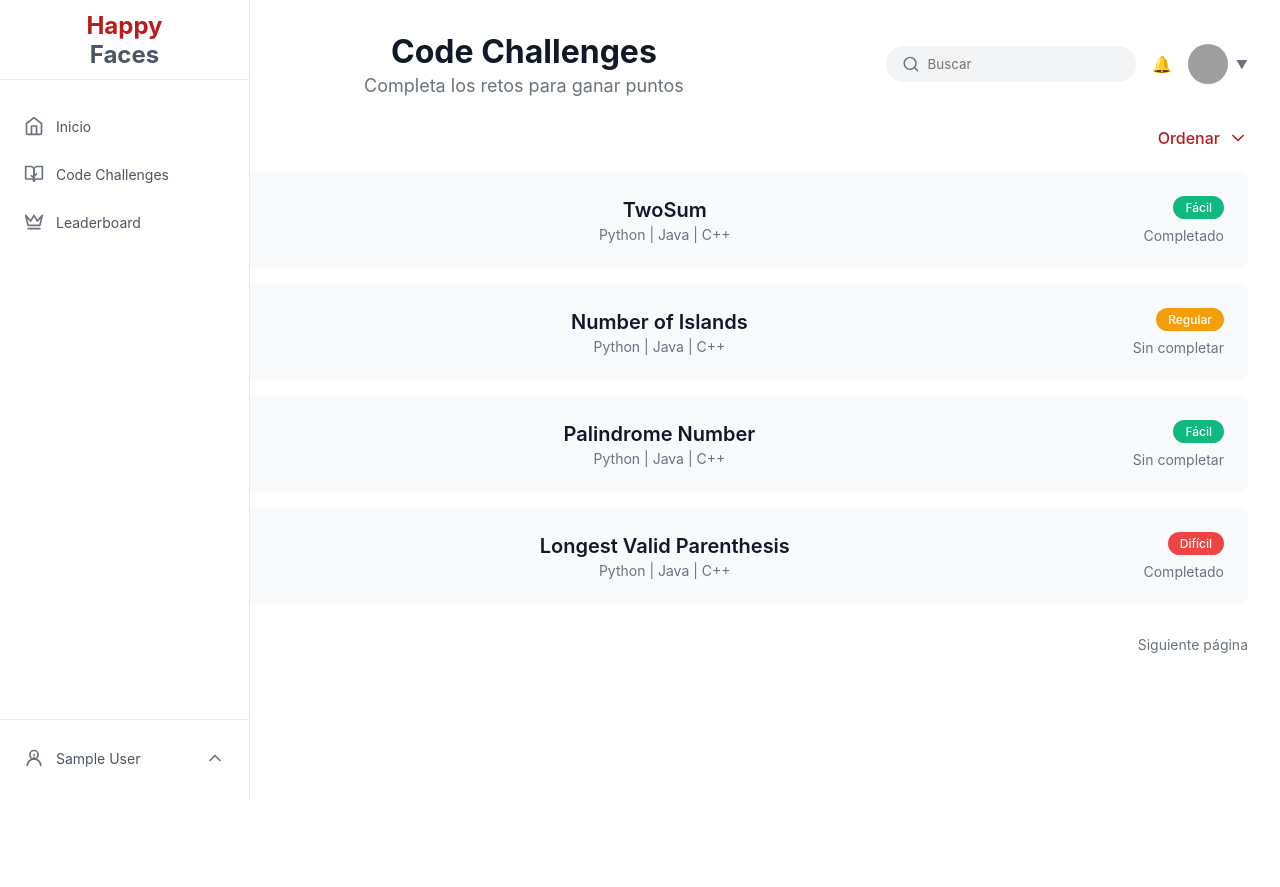
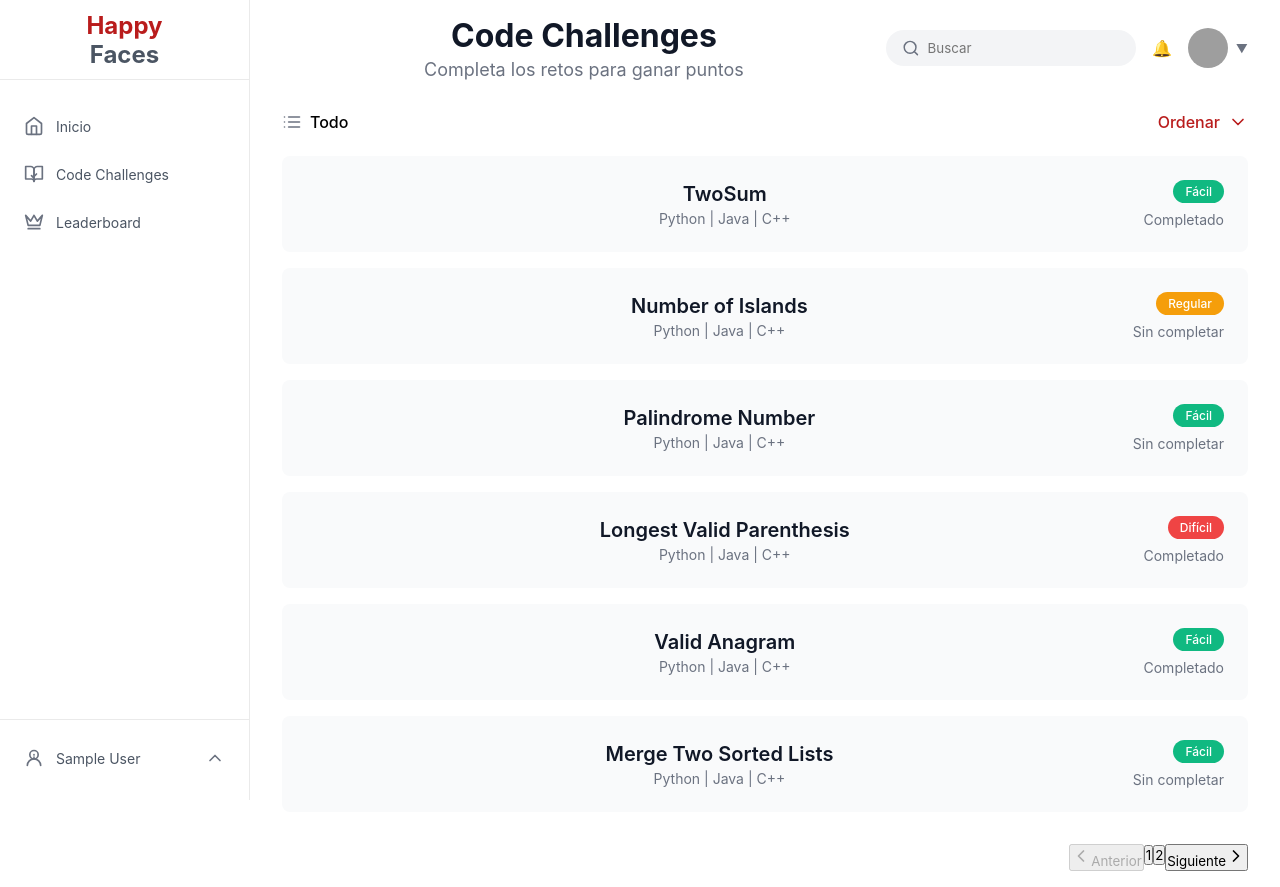
Before and after one commit to fernanda8371/reto_software_HappyFaces, a React (Create React App) app in the folder frontend/: page /codechallenges in a window 1280 px wide. Before the commit the page ends 800 px from the top, so only its background shows below. Built offline with nearby package versions, Linux system fonts and the light colour scheme; sample sign-in values are in the browser's storage; grey boxes are pictures that could not be loaded; the HTML template or start-up script is replaced by a standard one.

Commit message:
bug fixes

```diff
--- a/frontend/src/components/Layout/DashboardLayout.css
+++ b/frontend/src/components/Layout/DashboardLayout.css
@@ -5,16 +5,16 @@
 
   .dashboard-content {
     flex: 1;
-    margin-left: 130px; /* Match the sidebar width + some extra space */
+    margin-left: 250px; /* Reduced from 262px to match sidebar width exactly */
     position: relative;
-    width: calc(100% - 262px); /* Ensure it takes the full width minus sidebar */
-    box-sizing: border-box; /* Include padding in width calculation */
-    overflow-x: hidden; /* Prevent horizontal scrolling */
+    width: calc(100% - 250px); /* Adjusted to match the new margin */
+    box-sizing: border-box;
+    overflow-x: hidden;
   }
 
   .content {
-    padding: 1rem;
-    max-width: 100%; /* Ensure content doesn't overflow */
+    padding: 0; /* Remove default padding */
+    max-width: 100%;
     box-sizing: border-box;
   }
 
@@ -64,6 +64,6 @@
     }
 
     .content {
-      padding: 4rem 1rem 1rem;
+      padding: 4rem 0 0; /* Only keep top padding for mobile */
     }
   }
--- a/frontend/src/pages/codechallenges/CodeChallenges.css
+++ b/frontend/src/pages/codechallenges/CodeChallenges.css
@@ -1,8 +1,8 @@
 .challenges-container {
     width: 100%;
-    max-width: 1200px;
-    margin: 0 auto;
-    padding: 1rem;
+    max-width: 100%; /* Changed from 1200px to 100% */
+    margin: 0;
+    padding: 1rem 2rem;
     box-sizing: border-box;
   }
 
@@ -134,6 +134,13 @@
     display: flex;
     justify-content: space-between;
     align-items: center;
+    transition: background-color 0.2s ease;
+    width: 100%;
+    box-sizing: border-box;
+  }
+
+  .challenge-item:hover {
+    background-color: #f3f4f6;
   }
 
   .challenge-info {
@@ -238,6 +245,10 @@
       width: 100%;
       justify-content: space-between;
     }
+
+    .challenges-container {
+      padding: 1rem;
+    }
   }
 
   @media (max-width: 640px) {
--- a/frontend/src/pages/codechallenges/CodeChallenges.js
+++ b/frontend/src/pages/codechallenges/CodeChallenges.js
@@ -3,11 +3,14 @@
 import { useState, useEffect } from "react"
 import { useNavigate } from "react-router-dom"
 import DashboardLayout from "../../components/Layout/DashboardLayout"
-import { SearchIcon, ChevronDownIcon, ListIcon } from "./CodeChallengesIcons"
+import { SearchIcon, ChevronDownIcon, ListIcon, ChevronLeftIcon, ChevronRightIcon } from "./CodeChallengesIcons"
 import "./CodeChallenges.css"
 
 function CodeChallenges() {
   const [user, setUser] = useState(null)
+  const [currentPage, setCurrentPage] = useState(1)
+  const [searchTerm, setSearchTerm] = useState("")
+  const itemsPerPage = 6
   const navigate = useNavigate()
 
   useEffect(() => {
@@ -28,8 +31,8 @@ function CodeChallenges() {
     navigate(`/challenge/${challengeId}`)
   }
 
-  // Mock challenges data
-  const challengesData = [
+  // Mock challenges data - expanded to demonstrate pagination
+  const allChallengesData = [
     {
       id: 1,
       title: "TwoSum",
@@ -58,7 +61,93 @@ function CodeChallenges() {
       status: "Completado",
       difficulty: "difícil",
     },
+    {
+      id: 5,
+      title: "Valid Anagram",
+      languages: ["Python", "Java", "C++"],
+      status: "Completado",
+      difficulty: "fácil",
+    },
+    {
+      id: 6,
+      title: "Merge Two Sorted Lists",
+      languages: ["Python", "Java", "C++"],
+      status: "Sin completar",
+      difficulty: "fácil",
+    },
+    {
+      id: 7,
+      title: "Maximum Subarray",
+      languages: ["Python", "Java", "C++"],
+      status: "Sin completar",
+      difficulty: "regular",
+    },
+    {
+      id: 8,
+      title: "Binary Tree Level Order Traversal",
+      languages: ["Python", "Java", "C++"],
+      status: "Sin completar",
+      difficulty: "regular",
+    },
+    {
+      id: 9,
+      title: "Reverse Linked List",
+      languages: ["Python", "Java", "C++"],
+      status: "Completado",
+      difficulty: "fácil",
+    },
+    {
+      id: 10,
+      title: "Word Break",
+      languages: ["Python", "Java", "C++"],
+      status: "Sin completar",
+      difficulty: "difícil",
+    },
+    {
+      id: 11,
+      title: "Trapping Rain Water",
+      languages: ["Python", "Java", "C++"],
+      status: "Sin completar",
+      difficulty: "difícil",
+    },
+    {
+      id: 12,
+      title: "Course Schedule",
+      languages: ["Python", "Java", "C++"],
+      status: "Completado",
+      difficulty: "regular",
+    },
   ]
+
+  // Filter challenges based on search term
+  const filteredChallenges = allChallengesData.filter((challenge) =>
+    challenge.title.toLowerCase().includes(searchTerm.toLowerCase()),
+  )
+
+  // Calculate total pages
+  const totalPages = Math.ceil(filteredChallenges.length / itemsPerPage)
+
+  // Get current page challenges
+  const indexOfLastChallenge = currentPage * itemsPerPage
+  const indexOfFirstChallenge = indexOfLastChallenge - itemsPerPage
+  const currentChallenges = filteredChallenges.slice(indexOfFirstChallenge, indexOfLastChallenge)
+
+  // Change page
+  const goToNextPage = () => {
+    if (currentPage < totalPages) {
+      setCurrentPage(currentPage + 1)
+    }
+  }
+
+  const goToPreviousPage = () => {
+    if (currentPage > 1) {
+      setCurrentPage(currentPage - 1)
+    }
+  }
+
+  const goToPage = (pageNumber) => {
+    setCurrentPage(pageNumber)
+  }
 
   // Get difficulty badge class
   const getDifficultyBadge = (difficulty) => {
@@ -74,6 +163,12 @@ function CodeChallenges() {
     }
   }
 
+  // Generate page numbers
+  const pageNumbers = []
+  for (let i = 1; i <= totalPages; i++) {
+    pageNumbers.push(i)
+  }
+
   return (
     <DashboardLayout>
       <div className="challenges-container">
@@ -87,7 +182,15 @@ function CodeChallenges() {
           <div className="search-section">
             <div className="search-bar">
               <SearchIcon />
-              <input type="text" placeholder="Buscar" />
+              <input
+                type="text"
+                placeholder="Buscar"
+                value={searchTerm}
+                onChange={(e) => {
+                  setSearchTerm(e.target.value)
+                  setCurrentPage(1) // Reset to first page on search
+                }}
+              />
             </div>
 
             <div className="user-profile">
@@ -121,7 +224,8 @@ function CodeChallenges() {
 
         {/* Challenges List */}
         <div className="challenges-list">
-          {challengesData.map((challenge) => (
+          {currentChallenges.length > 0 ? (
+            currentChallenges.map((challenge) => (
               <div
                 key={challenge.id}
                 className="challenge-item"
@@ -140,13 +244,48 @@ function CodeChallenges() {
                   <div className="challenge-completion">{challenge.status}</div>
                 </div>
               </div>
+            ))
+          ) : (
+            <div className="no-challenges">
+              <p>No se encontraron retos que coincidan con tu búsqueda.</p>
+            </div>
+          )}
+        </div>
+
+        {/* Pagination */}
+        {filteredChallenges.length > 0 && (
+          <div className="pagination">
+            <button
+              className={`pagination-nav-button ${currentPage === 1 ? "disabled" : ""}`}
+              onClick={goToPreviousPage}
+              disabled={currentPage === 1}
+            >
+              <ChevronLeftIcon />
+              <span>Anterior</span>
+            </button>
+
+            <div className="pagination-numbers">
+              {pageNumbers.map((number) => (
+                <button
+                  key={number}
+                  className={`pagination-number ${currentPage === number ? "active" : ""}`}
+                  onClick={() => goToPage(number)}
+                >
+                  {number}
+                </button>
               ))}
             </div>
 
-        {/* Pagination */}
-        <div className="pagination">
-          <button className="pagination-button">Siguiente página</button>
+            <button
+              className={`pagination-nav-button ${currentPage === totalPages ? "disabled" : ""}`}
+              onClick={goToNextPage}
+              disabled={currentPage === totalPages}
+            >
+              <span>Siguiente</span>
+              <ChevronRightIcon />
+            </button>
           </div>
+        )}
       </div>
     </DashboardLayout>
   )
--- a/frontend/src/pages/codechallenges/CodeChallengesIcons.js
+++ b/frontend/src/pages/codechallenges/CodeChallengesIcons.js
@@ -1,25 +1,53 @@
-import React from 'react';
-
 export function SearchIcon() {
   return (
-    <svg xmlns="http://www.w3.org/2000/svg" width="20" height="20" viewBox="0 0 24 24" fill="none" stroke="currentColor" strokeWidth="2" strokeLinecap="round" strokeLinejoin="round">
+    <svg
+      xmlns="http://www.w3.org/2000/svg"
+      width="20"
+      height="20"
+      viewBox="0 0 24 24"
+      fill="none"
+      stroke="currentColor"
+      strokeWidth="2"
+      strokeLinecap="round"
+      strokeLinejoin="round"
+    >
       <circle cx="11" cy="11" r="8"></circle>
       <line x1="21" y1="21" x2="16.65" y2="16.65"></line>
     </svg>
-  );
+  )
 }
 
 export function ChevronDownIcon() {
   return (
-    <svg xmlns="http://www.w3.org/2000/svg" width="20" height="20" viewBox="0 0 24 24" fill="none" stroke="currentColor" strokeWidth="2" strokeLinecap="round" strokeLinejoin="round">
+    <svg
+      xmlns="http://www.w3.org/2000/svg"
+      width="20"
+      height="20"
+      viewBox="0 0 24 24"
+      fill="none"
+      stroke="currentColor"
+      strokeWidth="2"
+      strokeLinecap="round"
+      strokeLinejoin="round"
+    >
       <polyline points="6 9 12 15 18 9"></polyline>
     </svg>
-  );
+  )
 }
 
 export function ListIcon() {
   return (
-    <svg xmlns="http://www.w3.org/2000/svg" width="20" height="20" viewBox="0 0 24 24" fill="none" stroke="currentColor" strokeWidth="2" strokeLinecap="round" strokeLinejoin="round">
+    <svg
+      xmlns="http://www.w3.org/2000/svg"
+      width="20"
+      height="20"
+      viewBox="0 0 24 24"
+      fill="none"
+      stroke="currentColor"
+      strokeWidth="2"
+      strokeLinecap="round"
+      strokeLinejoin="round"
+    >
       <line x1="8" y1="6" x2="21" y2="6"></line>
       <line x1="8" y1="12" x2="21" y2="12"></line>
       <line x1="8" y1="18" x2="21" y2="18"></line>
@@ -27,5 +55,41 @@ export function ListIcon() {
       <line x1="3" y1="12" x2="3.01" y2="12"></line>
       <line x1="3" y1="18" x2="3.01" y2="18"></line>
     </svg>
-  );
+  )
 }
+
+export function ChevronLeftIcon() {
+  return (
+    <svg
+      xmlns="http://www.w3.org/2000/svg"
+      width="20"
+      height="20"
+      viewBox="0 0 24 24"
+      fill="none"
+      stroke="currentColor"
+      strokeWidth="2"
+      strokeLinecap="round"
+      strokeLinejoin="round"
+    >
+      <polyline points="15 18 9 12 15 6"></polyline>
+    </svg>
+  )
+}
+
+export function ChevronRightIcon() {
+  return (
+    <svg
+      xmlns="http://www.w3.org/2000/svg"
+      width="20"
+      height="20"
+      viewBox="0 0 24 24"
+      fill="none"
+      stroke="currentColor"
+      strokeWidth="2"
+      strokeLinecap="round"
+      strokeLinejoin="round"
+    >
+      <polyline points="9 18 15 12 9 6"></polyline>
+    </svg>
+  )
+}
```
Lines whose indentation alone changed are shown as unchanged.
